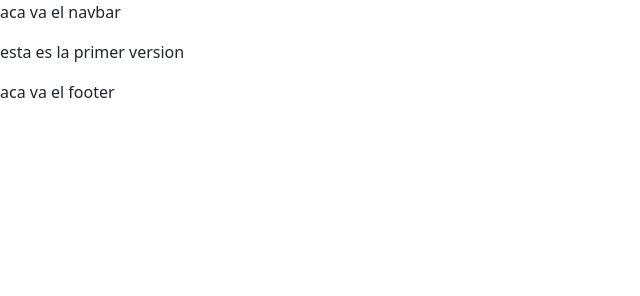
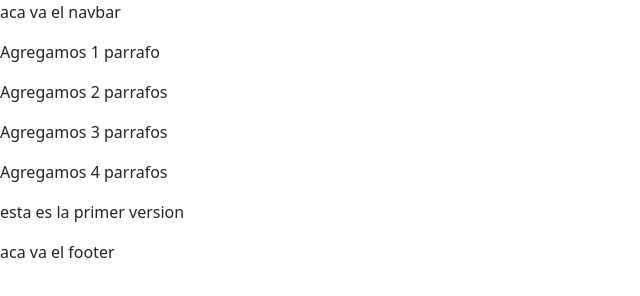
Before and after one commit to LeanLuna21/Practica-Git, a plain HTML site: page index.html in a window 1280 px wide. Shown: the whole page, without its empty margins (0-640 px from the left). Drawn offline with nearby package versions, Linux system fonts and the light colour scheme.

Commit message:
Segundo Commit - Agregamos p

```diff
--- a/index.html
+++ b/index.html
@@ -16,6 +16,10 @@
 <body>
   <header>
     <p>aca va el navbar</p>
+    <p>Agregamos 1 parrafo</p>
+    <p>Agregamos 2 parrafos</p>
+    <p>Agregamos 3 parrafos</p>
+    <p>Agregamos 4 parrafos</p>
   </header>
   <main>
     <p>esta es la primer version</p>
```
